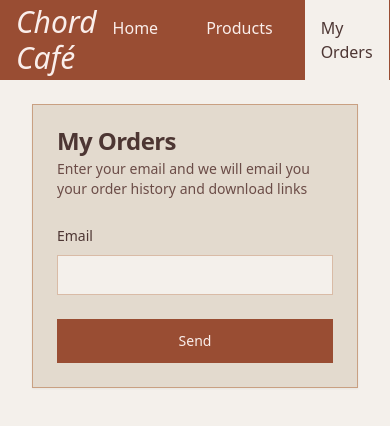
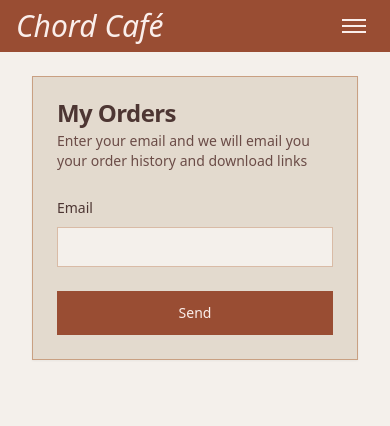
Before and after one commit to RyanMSaunders/ecommerce-site, a Next.js app: page /orders in a window 390 px wide. Shown: the top 426 px of the page. Built offline with nearby package versions, Linux system fonts and the light colour scheme; no server answers.

Commit message:
Add nav bar responsiveness

```diff
--- a/src/components/Nav.tsx
+++ b/src/components/Nav.tsx
@@ -1,27 +1,46 @@
-
-"use client"
+"use client";
 
 import Link from "next/link";
 import { usePathname } from "next/navigation";
-import { ComponentProps, ReactNode } from "react";
+import { ComponentProps, ReactNode, useState } from "react";
 import { cn } from "@/lib/utils";
 
-// export function Nav({children}: { children: ReactNode }) {
-//   return <nav className="bg-primary text-primary-foreground flex justify-end items-center px-4">{children}</nav>
-// }
+export function Nav({ children }: { children: ReactNode }) {
+  const [isMenuOpen, setIsMenuOpen] = useState(false);
 
-export function Nav({children}: { children: ReactNode }) {
+  const toggleMenu = () => {
+    setIsMenuOpen((prev) => !prev);
+  };
+
   return (
-    <nav className="bg-primary text-primary-foreground flex justify-between items-center px-4">
-      {/* Logo on the left */}
+    <nav className="bg-primary text-primary-foreground px-4 py-2 flex justify-between items-center">
+      {/* Logo */}
       <div className="logo">
         <Link href="/">
           <h1 className="text-3xl italic">Chord Café</h1>
         </Link>
       </div>
 
-      {/* Navigation links on the right */}
-      <div className="nav-links flex gap-4">
+      {/* Hamburger Button */}
+      <button
+        onClick={toggleMenu}
+        className="md:hidden p-2 rounded focus:outline-none focus:ring-2 focus:ring-secondary"
+        aria-label="Toggle Menu"
+      >
+        {/* Hamburger Icon */}
+        <span className="block w-6 h-0.5 bg-primary-foreground mb-1"></span>
+        <span className="block w-6 h-0.5 bg-primary-foreground mb-1"></span>
+        <span className="block w-6 h-0.5 bg-primary-foreground"></span>
+      </button>
+
+      {/* Navigation Links */}
+      <div
+        className={cn(
+          "nav-links md:flex gap-4 transition-all duration-300",
+          isMenuOpen ? "block" : "hidden",
+          "absolute md:relative md:block bg-primary md:bg-transparent w-full md:w-auto top-14 left-0 md:top-0 z-50"
+        )}
+      >
         {children}
       </div>
     </nav>
@@ -29,6 +48,15 @@ export function Nav({children}: { children: ReactNode }) {
 }
 
 export function NavLink(props: Omit<ComponentProps<typeof Link>, "className">) {
-  const pathname = usePathname()
-  return <Link {...props} className={cn("p-4 hover:bg-secondary hover:text-secondary-foreground focus-visible:bg-secondary focus-visible:text-secondary-foreground", pathname === props.href && "bg-background text-foreground", "transition-colors duration-200")}/>
+  const pathname = usePathname();
+  return (
+    <Link
+      {...props}
+      className={cn(
+        "p-4 hover:bg-secondary hover:text-secondary-foreground focus-visible:bg-secondary focus-visible:text-secondary-foreground",
+        pathname === props.href && "bg-background text-foreground",
+        "transition-colors duration-200"
+      )}
+    />
+  );
 }
```
